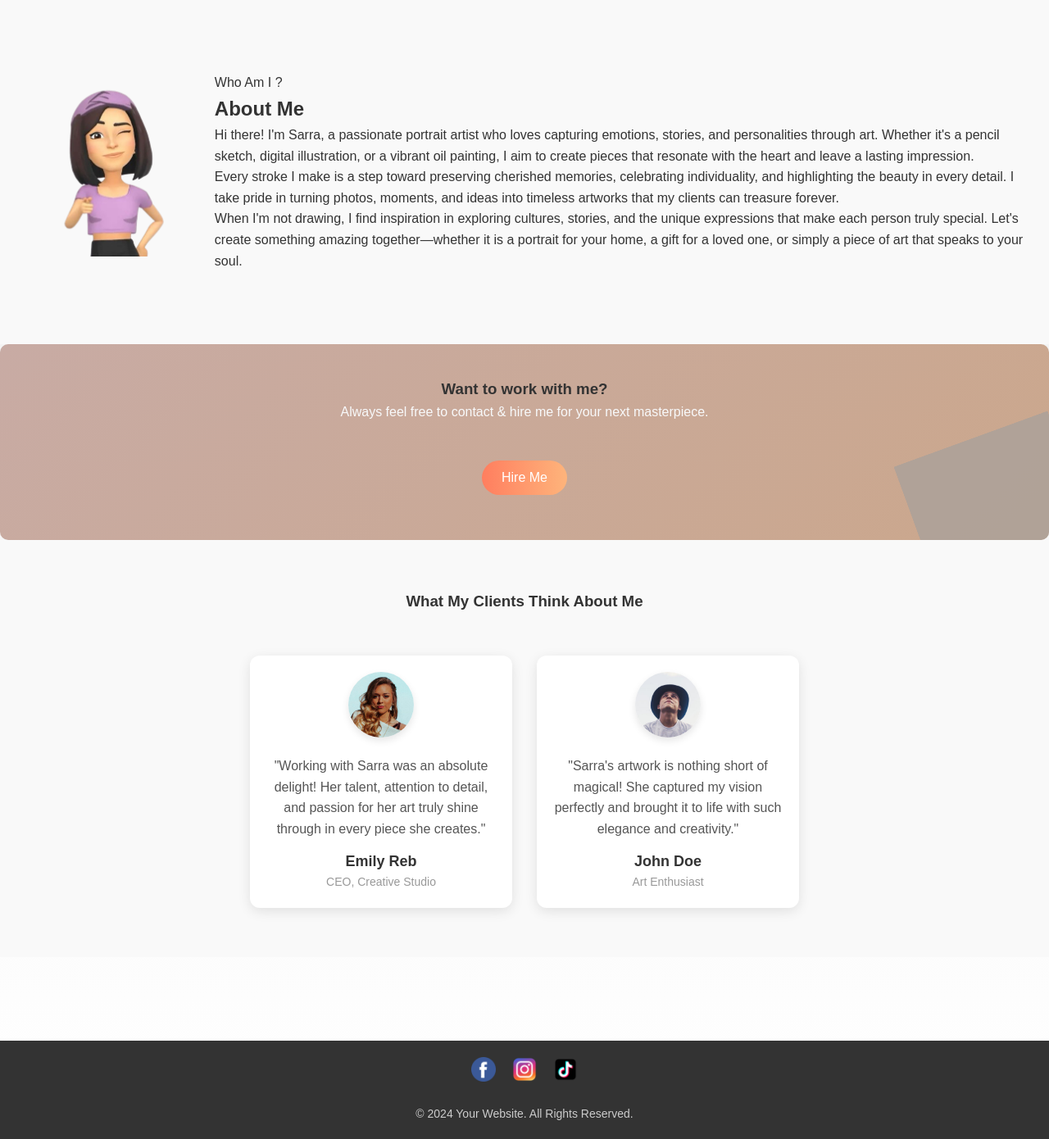
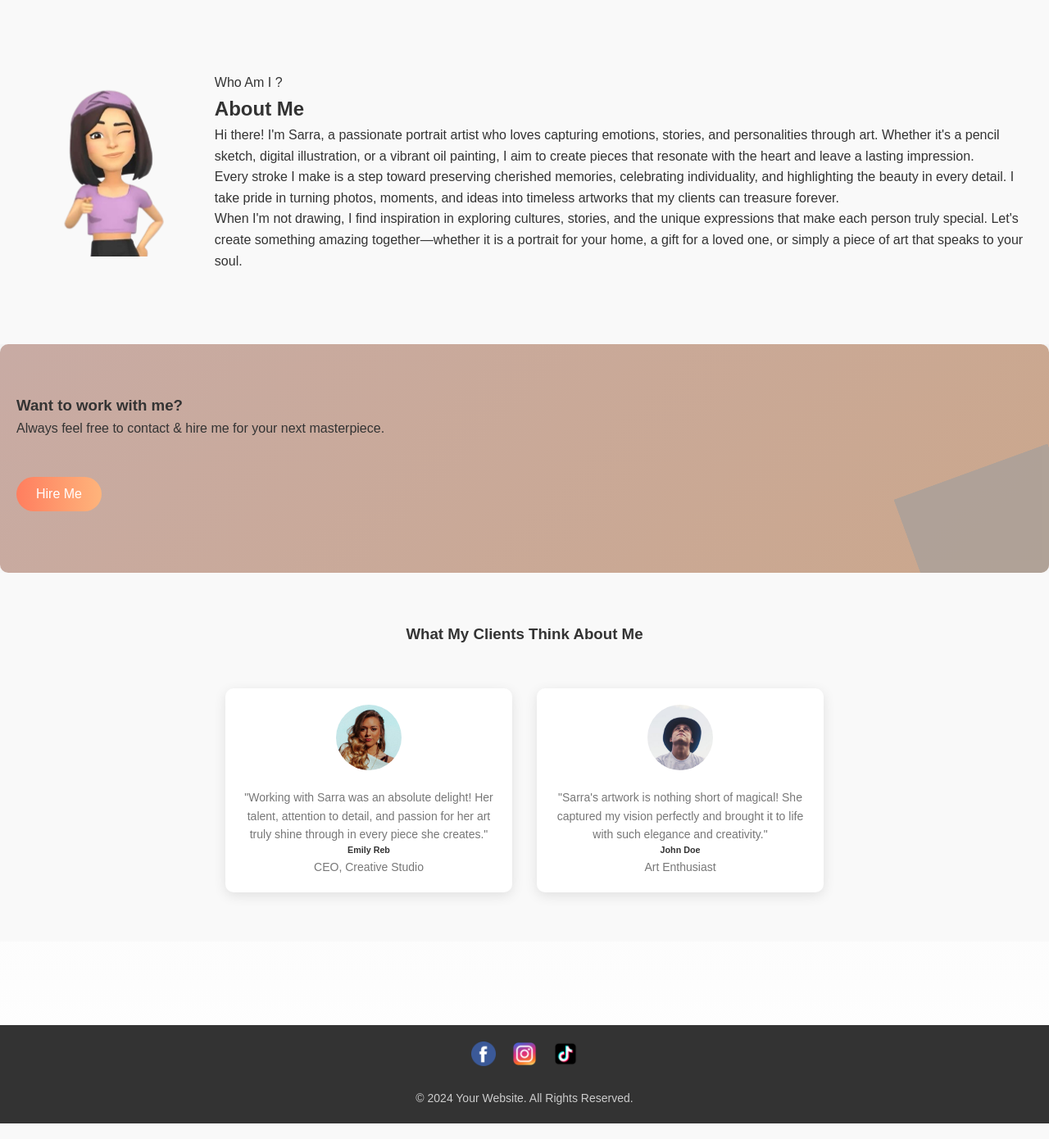
Before and after one commit to Sarra-dev/Portfolio-Website, a PHP site: page /about.html in a window 1280 px wide. Shown: the part 79-1469 px from the top of the page at 82% size. Run offline with PHP 8.4, Linux system fonts and the light colour scheme; grey boxes are pictures that could not be loaded.

Commit message:
Initial commit

```diff
--- a/style.css
+++ b/style.css
@@ -194,6 +194,41 @@
     color: #555;
 }
 
+/* Responsive Design */
+@media (max-width: 768px) {
+    .pricing-card {
+        padding: 15px;
+        width: 50%;
+    }
+
+    .pricing-wrapper {
+        flex-direction: column;
+        align-items: center;
+    }
+
+    .pricing-card-title {
+        font-size: 18px;
+    }
+}
+
+/* Short Screens Adaptation */
+@media (max-height: 600px) {
+    .section {
+        padding: 20px 10px;
+        overflow-y: auto;
+    }
+
+    .pricing-card {
+        padding: 10px;
+    }
+
+    .btn-primary {
+        padding: 8px 16px;
+        font-size: 12px;
+    }
+}
+
+
 /* Footer */
 .footer {
     background-color: #333;
@@ -296,9 +331,11 @@
     padding: 20px; /* Add padding if needed */
 }
 
+/* About Section */
 .about-img-holder {
     animation: fadeIn 1.5s ease-out;
 }
+
 @keyframes fadeIn {
     from {
         opacity: 0;
@@ -316,57 +353,13 @@
 }
 
 .about {
-    display: -webkit-box;
-    display: -ms-flexbox;
-    display: -webkit-flex;
     display: flex;
-    -webkit-box-align: center;
-    -webkit-align-items: center;
-        -ms-flex-align: center;
     align-items: center;
     text-align: left;
 }
 
 .about-caption {
-    -webkit-box-flex: 1;
-    -webkit-flex-grow: 1;
-        -ms-flex-positive: 1;
     flex-grow: 1;
-  }
-
-  .text-center {
-    text-align: center !important;
-  }
-
-  .container1 {
-    min-width: 992px !important;
-  }
-
-  .section-sm {
-    padding: 40px 0 !important;
-  }
-
-  .bg-primary {
-    background-color: #e6bc9aa0 !important;
-  }
-
-  .d-table-row {
-    display: table-row !important;
-  }
-
-  .align-items-center {
-    -webkit-box-align: center !important;
-    -webkit-align-items: center !important;
-        -ms-flex-align: center !important;
-            align-items: center !important;
-  }
-
-  .text-light {
-    color: #f8f9fa !important;
-  }
-
-  a.text-light:hover, a.text-light:focus {
-    color: #cbd3da !important;
 }
 
 /* Hire Me Section */
@@ -418,51 +411,38 @@
 }
 
 .testimonial-card {
-    background: white;
-    border-radius: 12px;
+    background: #fff;
     padding: 20px;
-    width: 320px;
+    border-radius: 10px;
     box-shadow: 0 4px 15px rgba(0, 0, 0, 0.1);
-    transition: transform 0.3s ease, box-shadow 0.3s ease;
+    width: 100%;
+    max-width: 350px;
+    text-align: center;
 }
 
-.testimonial-card:hover {
-    transform: translateY(-10px);
-    box-shadow: 0 8px 20px rgba(0, 0, 0, 0.2);
-}
-
-.testimonial-card-img-holder {
+.testimonial-card img {
+    width: 80px;
+    height: 80px;
+    border-radius: 50%;
     margin-bottom: 15px;
 }
 
-.testimonial-card-img {
-    width: 80px;
-    height: 80px;
-    border-radius: 50%;
-    box-shadow: 0 4px 10px rgba(0, 0, 0, 0.1);
+.testimonial-card h3 {
+    font-size: 18px;
+    font-weight: 600;
+    margin-bottom: 10px;
 }
 
-.testimonial-card-body {
-    text-align: center;
+.testimonial-card p {
+    font-size: 14px;
+    color: #777;
 }
 
-.testimonial-card-subtitle {
+.testimonial-card span {
     font-size: 16px;
-    color: #555;
-    margin-bottom: 12px;
+    color: #333;
+    font-weight: bold;
 }
-
-.testimonial-card-title {
-    font-size: 18px;
-    font-weight: bold;
-    color: #333;
-}
-
-.testimonial-card-role {
-    font-size: 14px;
-    color: #999;
-}
-
 /* Styles pour la galerie */
 .gallery {
     padding: 40px;
```
Also changed, not shown: about.html (line endings or trailing spaces). Lines whose indentation alone changed are shown as unchanged.
